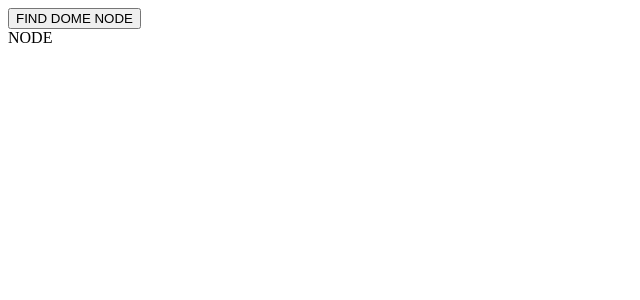
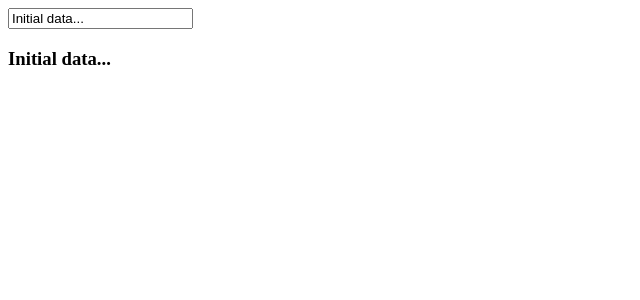
Before and after one commit to gauthamsundaramurthy/reactJS, a React (Create React App) app: page / in a window 1280 px wide. Shown: the top 300 px of the page, without its empty margins (0-640 px from the left). Built offline with nearby package versions, Linux system fonts and the light colour scheme.

Commit message:
Sending data from child to parent

```diff
--- /dev/null
+++ b/src/Data_childToParent/Child_Parent.js
@@ -0,0 +1,37 @@
+import React from 'react';
+
+class Child_Parent extends React.Component {
+   constructor(props) {
+      super(props);
+
+      this.state = {
+         data: 'Initial data...'
+      }
+      this.updateState = this.updateState.bind(this);
+   };
+   updateState(e) {
+      this.setState({data: e.target.value});
+   }
+   render() {
+      return (
+         <div>
+            <Content myDataProp = {this.state.data}
+               updateStateProp = {this.updateState}></Content>
+         </div>
+      );
+   }
+}
+
+class Content extends React.Component {
+   render() {
+      return (
+         <div>
+            <input type = "text" value = {this.props.myDataProp}
+               onChange = {this.props.updateStateProp} />
+            <h3>{this.props.myDataProp}</h3>
+         </div>
+      );
+   }
+}
+
+export default Child_Parent;
--- a/src/index.js
+++ b/src/index.js
@@ -7,5 +7,6 @@ import State_Props from './State_Props/State_Props'
 import Props_validation from './Props_validation/Props_validation'
 import SetState from './SetState/SetState'
 import DOM_Node from './DOM_Node/DOM_Node'
+import Child_Parent from './Data_childToParent/Child_Parent'
 
-ReactDOM.render(<DOM_Node/>, document.getElementById('root'));
+ReactDOM.render(<Child_Parent/>, document.getElementById('root'));
```
